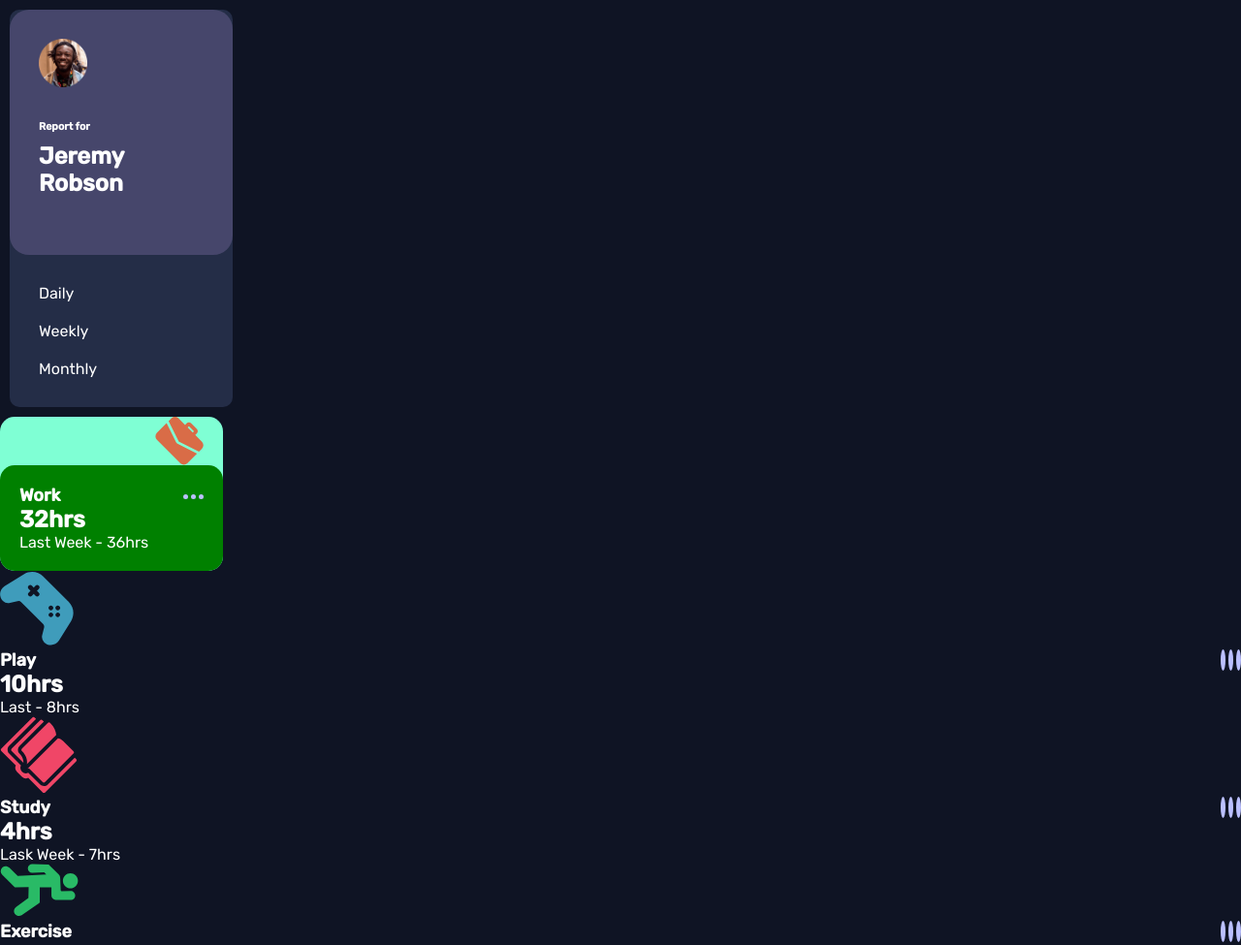
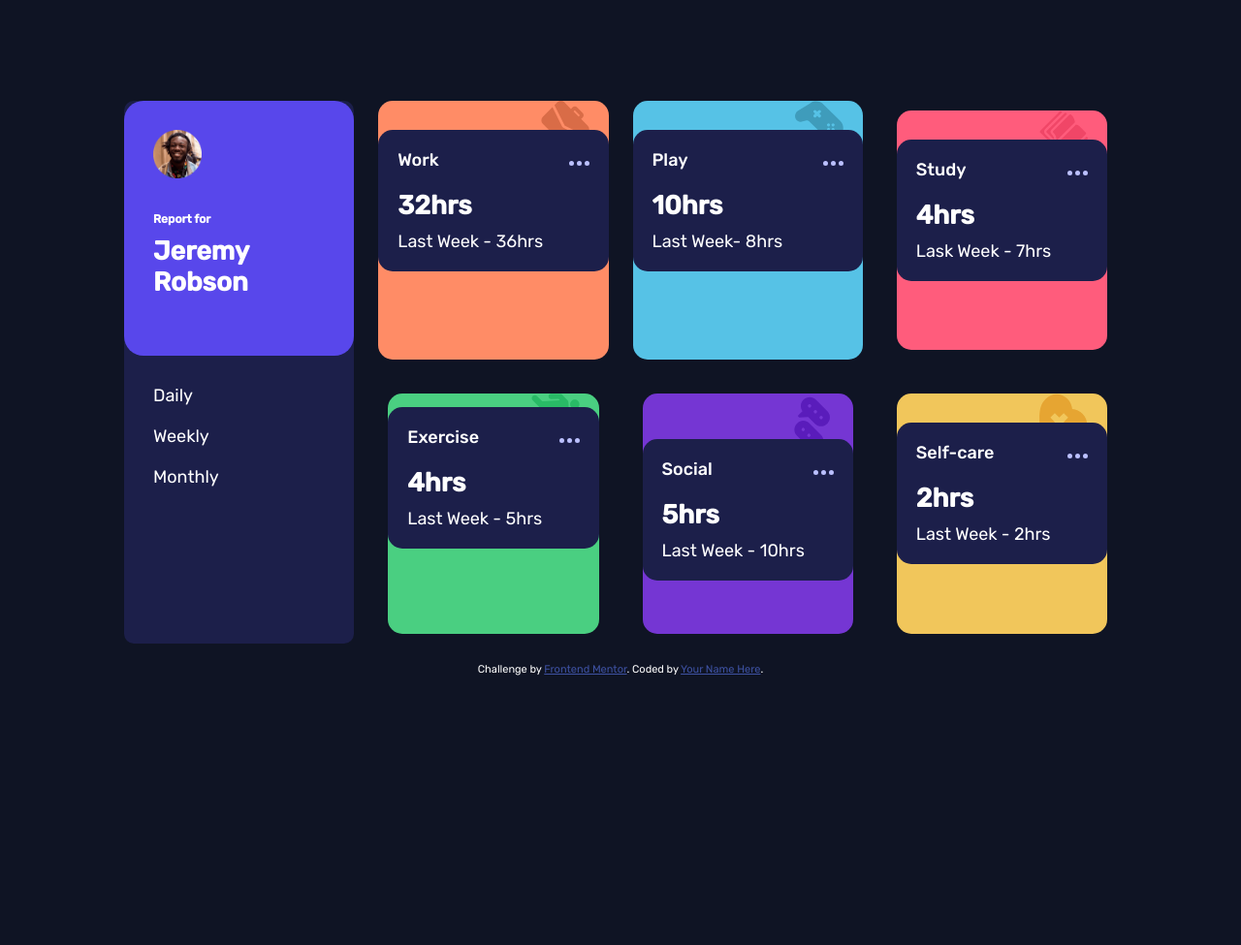
Before and after one commit to Isaac-kiptoo-kilimo/time-tracking-task, a plain HTML site: page index.html in a window 1280 px wide. Shown: the top 975 px of the page at 97% size. After the commit the page ends 800 px from the top, so only its background shows below. Drawn offline with Linux system fonts and the light colour scheme.

Commit message:
style:added grid the cards

```diff
--- a/css/style.css
+++ b/css/style.css
@@ -29,18 +29,31 @@ body {
   color: white;
   font-family: 'Rubik', sans-serif;
   height: 100vh;
+  font-size: 18px;
+  display: flex;
+  justify-content: center;
+  align-items: center;
+}
+.main{
+  display: grid;
+  grid-template-columns: repeat(4, 1fr);
+  grid-template-rows: repeat(2, 1fr);
+  grid-template-areas:
+   'summaryc workc playc studyc'
+   'summaryc exercisec socialc self-carec';
+  gap:25px;
+  width: 80vw;
+  margin-bottom: 20px;
+  height: 70vh;
 }
 
-
 .summary-card{
-  background-color: hsl(225, 33%, 21%);
-  width: 18%;
-  /* padding: 20px; */
-  margin: 10px;
+  background-color: hsl(235, 46%, 20%);
   border-radius: 10px;
+  grid-area: summaryc;
 }
 .card-head{
-  background-color: rgb(70, 70, 107);
+  background-color: hsl(246, 80%, 60%);
   padding: 30px;
   border-radius: 20px;
 }
@@ -62,31 +75,89 @@ margin-bottom: 30px;
 
 /* card-styling */
 .work-card{
-  background-color: aquamarine;
-  width: 18%;
-  /* padding: 0 20px; */
+  background-color: hsl(15, 100%, 70%);
   border-radius: 15px;
+  grid-area: workc;
 }
 .work-img{
   display: flex;
   justify-content: end;
    padding: 0 20px;
+   overflow: hidden;
+ }
+
+.card {
+  position: relative;
+  background-color: rgba(255, 255, 255, 0.8);
+  padding: 20px;
+  z-index: 2;
 }
+
+
 .work-description{
-  background-color: green;
+  position: relative;
+  /* z-index: 2; */
+  background-color: hsl(235, 46%, 20%);
   padding: 20px;
+  margin-top: -20px;
   border-radius: 15px;
+
+
 }
 
 .description-title{
   display: flex;
   justify-content: space-between;
+  align-items: center;
+  margin: 0 0 20px 0;
 }
 
 .card-title{
     font-size: 18px;
+    font-weight: 500;
+}
+.work-description>h2{
+  margin-bottom: 10px;
 }
 
+.play-card{
+  background-color: hsl(195, 74%, 62%);
+  border-radius: 15px;
+  /* margin: 10px; */
+  grid-area: playc;
+}
+
+.study-card{
+  background-color: hsl(348, 100%, 68%);
+  /* width: 18%; */
+  border-radius: 15px;
+  margin: 10px;
+  grid-area: studyc;
+}
+
+.exercise-card{
+  background-color: hsl(145, 58%, 55%);
+  /* width: 18%; */
+  border-radius: 15px;
+  margin: 10px;
+  grid-area: exercisec;
+}
+
+.social-card{
+  background-color: hsl(264, 64%, 52%);
+  /* width: 18%; */
+  border-radius: 15px;
+  margin: 10px;
+  grid-area: socialc;
+}
+
+.self-care-card{
+  background-color: hsl(43, 84%, 65%);
+  /* width: 18%; */
+  border-radius: 15px;
+  margin: 10px;
+  grid-area: self-carec;
+}
 
 /* footer styling */
 
--- a/index.html
+++ b/index.html
@@ -27,6 +27,8 @@
     <title>Frontend Mentor | Time tracking dashboard</title>
   </head>
   <body>
+  <div class="body">
+    <div class="main">
       <div class="summary-card">
         <div class="card-head">
           <img src="./images/image-jeremy.png" alt="" width="50px" />
@@ -50,7 +52,7 @@
         </div>
         <div class="work-description">
           <div class="description-title">
-          <h5 class="card-title">Work</h5>
+            <h4 class="card-title">Work</h4>
             <div class="img-ellipsis">
               <img src="./images/icon-ellipsis.svg" alt="" />
             </div>
@@ -61,56 +63,87 @@
       </div>
 
       <div class="play-card">
-      <div class="play-description">
-        <img src="./images/icon-play.svg" alt="" />
+        <div class="work-img">
+          <img src="./images/icon-play.svg" width="50px" alt="" />
+        </div>
+        <div class="work-description">
           <div class="description-title">
-          <h5 class="card-title">Play</h5>
+            <h4 class="card-title">Play</h4>
+            <div class="img-ellipsis">
               <img src="./images/icon-ellipsis.svg" alt="" />
             </div>
+          </div>
           <h2>10hrs</h2>
-        <p>Last - 8hrs</p>
+          <p>Last Week- 8hrs</p>
         </div>
       </div>
 
       <div class="study-card">
-      <img src="./images/icon-study.svg" alt="" />
+        <div class="work-img">
+          <img src="./images/icon-study.svg" width="50px" alt="" />
+        </div>
+        <div class="work-description">
           <div class="description-title">
-        <h5 class="card-title">Study</h5>
+            <h4 class="card-title">Study</h4>
+            <div class="img-ellipsis">
               <img src="./images/icon-ellipsis.svg" alt="" />
+            </div>
           </div>
           <h2>4hrs</h2>
           <p>Lask Week - 7hrs</p>
         </div>
+      </div>
 
       <div class="exercise-card">
-      <img src="./images/icon-exercise.svg" alt="" />
+        <div class="work-img">
+          <img src="./images/icon-exercise.svg" width="50px" alt="" />
+        </div>
+        <div class="work-description">
           <div class="description-title">
-        <h5 class="card-title">Exercise</h5>
+            <h4 class="card-title">Exercise</h4>
+            <div class="img-ellipsis">
               <img src="./images/icon-ellipsis.svg" alt="" />
+            </div>
           </div>
           <h2>4hrs</h2>
         <p>Last Week - 5hrs</p>
         </div>
+      </div>
 
       <div class="social-card">
-      <img src="./images/icon-social.svg" alt="" />
+        <div class="work-img">
+          <img src="./images/icon-social.svg" width="50px" alt="" />
+        </div>
+        <div class="work-description">
           <div class="description-title">
-        <h5 class="card-title">Social</h5>
+            <h4 class="card-title">Social</h4>
+            <div class="img-ellipsis">
               <img src="./images/icon-ellipsis.svg" alt="" />
+            </div>
           </div>
           <h2>5hrs</h2>
         <p>Last Week - 10hrs</p>
         </div>
+      </div>
 
       <div class="self-care-card">
-      <img src="./images/icon-self-care.svg" alt="" />
+        <div class="work-img">
+          <img src="./images/icon-self-care.svg" width="50px" alt="" />
+        </div>
+        <div class="work-description">
           <div class="description-title">
-        <h5 class="card-title">Self-care</h5>
+            <h4 class="card-title">Self-care</h4>
+            <div class="img-ellipsis">
               <img src="./images/icon-ellipsis.svg" alt="" />
+            </div>
           </div>
           <h2>2hrs</h2>
           <p>Last Week - 2hrs</p>
         </div>
+      </div>
+
+     </div>
+
 
       <div class="attribution">
         Challenge by
@@ -118,5 +151,6 @@
           >Frontend Mentor</a
         >. Coded by <a href="#">Your Name Here</a>.
       </div>
+  </div>
   </body>
 </html>
```
Lines whose indentation alone changed are shown as unchanged.
